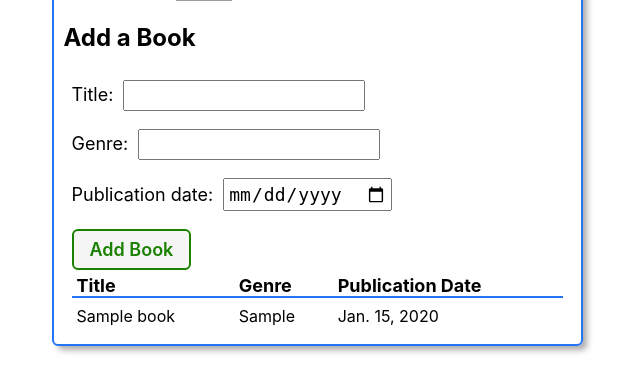
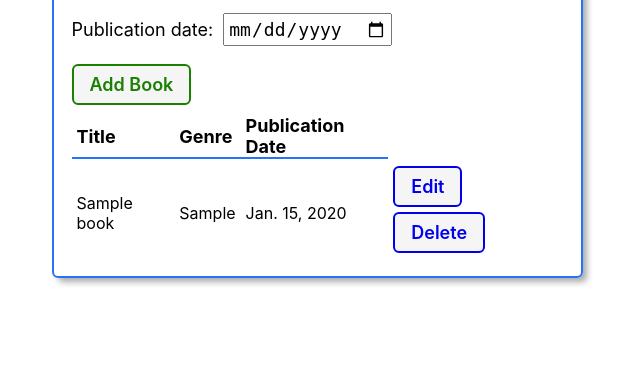
Before and after one commit to caojohnny91/django-crud-app-lab, a Django app: page /authors/1 in a window 1280 px wide. Shown: the part 480-846 px from the top of the page, without its empty margins (323-963 px from the left). After the commit the page ends 765 px from the top, so only its background shows below. Run offline with Django 5.2, Linux system fonts and the light colour scheme; tables that the repository leaves empty hold one stand-in row (values such as "Sample post"); grey boxes are pictures that could not be loaded.

Commit message:
create update and delete functionality for books, lab complete

```diff
--- a/my_app/static/css/authors/author-detail.css
+++ b/my_app/static/css/authors/author-detail.css
@@ -217,3 +217,12 @@
     padding: 0 40px;
   }
 }
+.btn {
+  display: inline-block;
+  margin-right: 10px;
+  margin-bottom: 5px;
+}
+
+.btn:last-child {
+  margin-right: 0;
+}
--- a/my_app/templates/authors/detail.html
+++ b/my_app/templates/authors/detail.html
@@ -2,9 +2,6 @@
 <link rel="stylesheet" href="{% static 'css/authors/author-detail.css' %}" />
 {% endblock %} {% block content %}
 <section class="cat-container">
-  <div class="cat-img">
-    <img src="{% static 'images/sk8r-boi-cat.svg' %}" alt="A skater boy cat" />
-  </div>
   <div class="cat-details">
     <h1>{{ author.name }}</h1>
     <h2>DOB: {{ author.date_of_birth }}</h2>
@@ -20,7 +17,6 @@
   <section class="feedings">
     <div class="subsection-title">
       <h2>Books</h2>
-      <img src="{% static 'images/cat-cone.svg' %}" alt="An ice cream cone cat" />
     </div>
     <h3>Add a Book</h3>
     <form action="{% url 'add-book' author.id%}" method="post" class="subsection-content" autocomplete="off">
@@ -42,6 +38,10 @@
           <td>{{book.title}}</td>
           <td>{{book.genre}}</td>
           <td>{{book.publication_date}}</td>
+          <td>
+            <a href="{% url 'update-book' author.id book.id %}" class="btn">Edit</a>
+            <a href="{% url 'delete-book' author.id book.id %}" class="btn">Delete</a>
+          </td>
         </tr>
         {% endfor %}
       </tbody>
--- a/my_app/templates/authors/index.html
+++ b/my_app/templates/authors/index.html
@@ -11,9 +11,6 @@
   <div class="card">
     <a href="{% url 'author-detail' author.id %}">
         <div class="card-content">
-          <div class="card-img-container">
-            <img src="{% static 'images/sk8r-boi-cat.svg' %}" alt="A skater boy cat" />
-          </div>
           <h2 class="card-title">{{ author.name }}</h2>
           <p>DOB: {{ author.date_of_birth }}</p>
           <p>Nationality: {{ author.nationality }}</p>
--- a/my_app/templates/my_app/author_confirm_delete.html
+++ b/my_app/templates/my_app/author_confirm_delete.html
@@ -2,7 +2,6 @@
 
 <div class="page-header">
   <h1>Delete Author?</h1>
-  <img src="{% static 'images/nerd-cat.svg' %}" alt="A cat using a computer" />
 </div>
 
 <h2>Are you sure you want to delete {{ author.name }}?</h2>
--- a/my_app/templates/my_app/author_form.html
+++ b/my_app/templates/my_app/author_form.html
@@ -7,7 +7,6 @@
   <h1>Edit {{ author.name }}</h1>
   {% else %}
   <h1>Add an Author</h1>
-  <img src="{% static 'images/nerd-cat.svg' %}" alt="A cat using a computer" />
   {%endif%}
 </div>
 
--- a/my_app/urls.py
+++ b/my_app/urls.py
@@ -10,4 +10,14 @@ urlpatterns = [
     path("<int:pk>/update", views.AuthorUpdate.as_view(), name="author-update"),
     path("<int:pk>/delete", views.AuthorDelete.as_view(), name="author-delete"),
     path("cats/<int:author_id>/add-book/", views.add_book, name="add-book"),
+    path(
+        "authors/<int:author_id>/update-book/<int:pk>/",
+        views.BookUpdate.as_view(),
+        name="update-book",
+    ),
+    path(
+        "authors/<int:author_id>/delete-book/<int:pk>/",
+        views.BookDelete.as_view(),
+        name="delete-book",
+    ),
 ]
--- a/my_app/views.py
+++ b/my_app/views.py
@@ -3,8 +3,9 @@ from django.shortcuts import render, redirect
 # Import HttpResponse to send text-based responses for testing
 from django.http import HttpResponse
 from django.views.generic.edit import CreateView, UpdateView, DeleteView
-from .models import Author
+from .models import Author, Book
 from .forms import BookForm
+from django.urls import reverse_lazy
 
 # Create your views here.
 
@@ -49,3 +50,24 @@ def add_book(request, author_id):
         new_book.author_id = author_id
         new_book.save()
     return redirect("author-detail", author_id=author_id)
+
+
+class BookUpdate(UpdateView):
+    model = Book
+    form_class = BookForm
+    template_name = "books/update_book.html"
+
+    def get_success_url(self):
+        return reverse_lazy(
+            "author-detail", kwargs={"author_id": self.object.author.id}
+        )
+
+
+class BookDelete(DeleteView):
+    model = Book
+    template_name = "books/delete_book.html"
+
+    def get_success_url(self):
+        return reverse_lazy(
+            "author-detail", kwargs={"author_id": self.object.author.id}
+        )
```
Also changed, not shown: my_app/templates/books/delete_book.html (added, +9 -0 lines), my_app/templates/books/update_book.html (added, +10 -0 lines).
